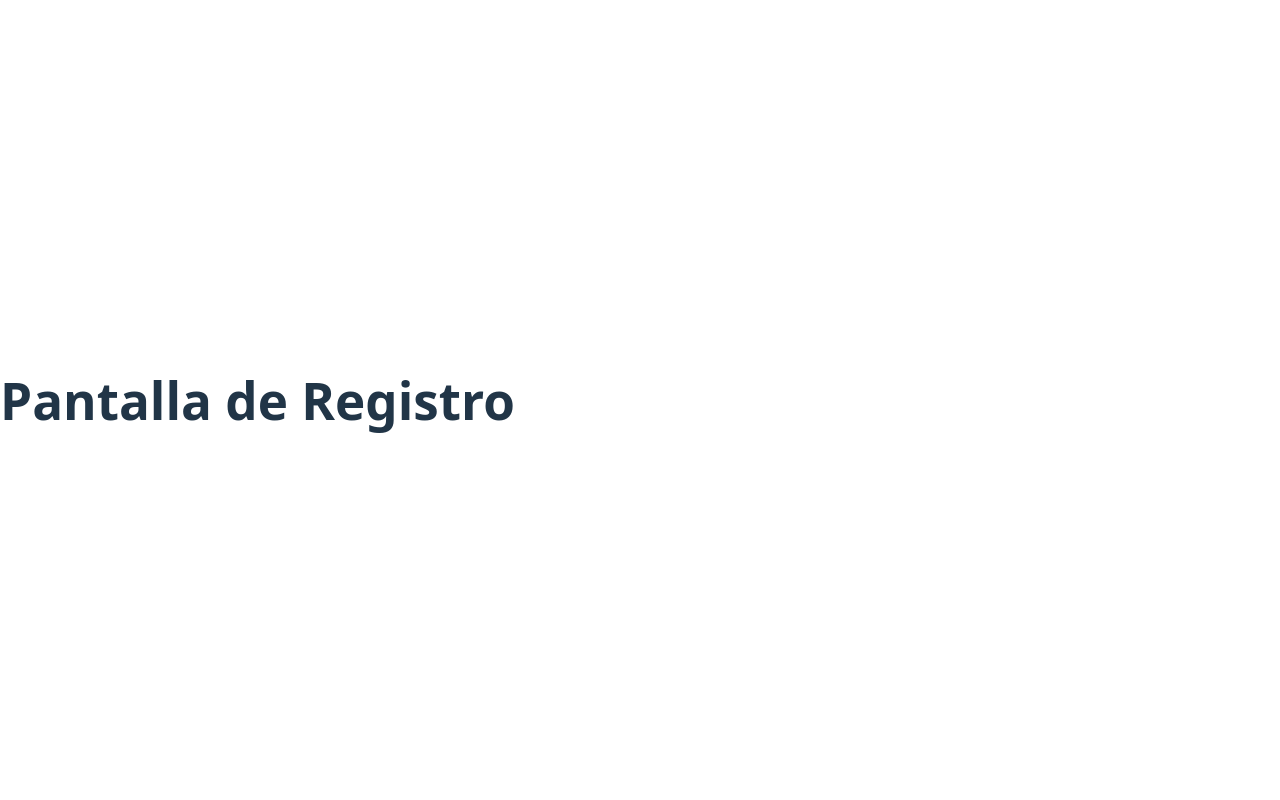
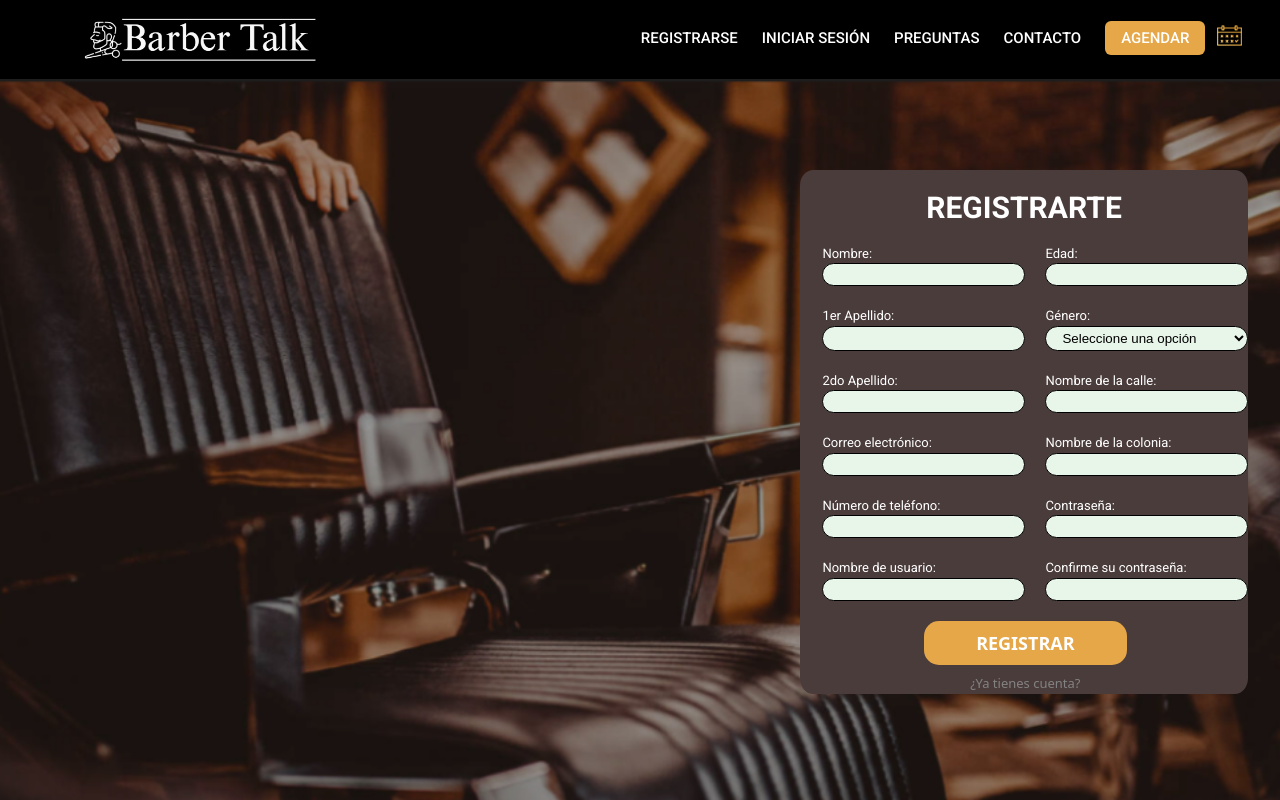
Before and after one commit to RaquelA3/barbertalk4, a React (Vite) app: page /registro in a window 1280 px wide. Built offline with nearby package versions, Linux system fonts and the light colour scheme.

Commit message:
Pantalla de Registro listo

```diff
--- a/index.html
+++ b/index.html
@@ -2,6 +2,7 @@
 <html lang="en">
   <head>
     <meta charset="UTF-8" />
+    <link href="https://fonts.googleapis.com/css2?family=Roboto:wght@100;200;300;400;500;600;700;800;900&display=swap" rel="stylesheet">
     <link rel="icon" type="image/ico" href="/faviconC.ico" />
     <meta name="viewport" content="width=device-width, initial-scale=1.0" />
     <title>Barber Talk</title>
--- a/src/components/Navbar.css
+++ b/src/components/Navbar.css
@@ -8,10 +8,9 @@
 
     position: fixed;
     top: 0;
-    left: 0;
     z-index: 999;
     font-family: 'Roboto';
-    font-size: 12px;
+    font-size: 10px;
     font-weight: 200;
 }
 
@@ -26,19 +25,30 @@
 }
 
 .logo img{
-    width: 200px;
+    width: 250px;
+    margin-left: 20%;
 }
 
 .nav-links{
     display: flex;
     gap: 1.5rem;
     list-style: none;
+    font-size: 15px;
+    font-family: 'Roboto';
+    margin-left: 0%
 }
 
 .nav-links a{
     color: white;
     text-decoration: none;
     font-weight: 500;
+    line-height: 1;
+    transition: color 0.3s ease, transform 0.2s ease;
+}
+
+.nav-links a:hover{
+    color: #E6A749;
+    transform: scale(1.05);
 }
 
 .boton-agendar{
@@ -47,11 +57,24 @@
     padding: 0.5rem 1rem;
     border-radius: 6px;
     font-weight: bold;
+    cursor: pointer;
+    transition: background-color 0.3s ease;
 }
 
-/* Fuente personalizada */
-@font-face {
-  font-family: "Roboto";
-  src: url(fonts/RobotoSlab-Black.ttf) format("truetype");
-  font-weight: 200;
+.boton-agendar:hover{
+    background-color: rgb(255, 255, 255);
+    color: #E6A749;
 }
+
+.boton-agendar:active{
+    background-color: rgb(255, 255, 255);
+    color: #E6A749;
+    transform: scale(0.97);
+}
+
+
+.calendario{
+    width: 25px;
+    margin-left: -50%;
+    margin-top: -15%;
+}
--- a/src/components/Navbar.jsx
+++ b/src/components/Navbar.jsx
@@ -5,15 +5,19 @@ function Navbar() {
   return (
      <nav className='navbar-encabezado'>
         <div className='logo'>
-             <img src='/public/img/Encabezado.png' alt='Logo encabezado'></img>
+             <img src='/img/Encabezado.png' alt='Logo encabezado'></img>
         </div>
 
         <ul className='nav-links'>
-            <li><a href='/registro'>REGISTRO</a></li>
+            <li><a href='/registro'>REGISTRARSE</a></li>
             <li><a href='/iniciosesion'>INICIAR SESIÓN</a></li>
             <li><a href='/preguntas'>PREGUNTAS</a></li>
             <li><a href='/contacto'>CONTACTO</a></li>
-            <li><a className='boton-agendar' href='/agendarCita'>AGENDAR <span>📅</span></a></li>
+            <li><a className='boton-agendar' href='/agendarCita'>AGENDAR </a></li>
+
+            <a href='/agendarCita'><img src="/img/calendario.png" alt="Logo calendario" className="calendario" /></a>
+
+
         </ul>
      </nav>
   );
--- a/src/pages/registro.jsx
+++ b/src/pages/registro.jsx
@@ -1,5 +1,98 @@
+import '../styles/registro.css';
+import Navbar from '../components/Navbar';
+
 function Registro() {
-  return <h1>Pantalla de Registro</h1>;
+  return(
+    <div className='container2'>
+       {/* Aqui puse el encabezado */}
+       <Navbar/>
+
+       <div className='cuadro-registro'>
+         <div className='encabezado'>
+             <h1>REGISTRARTE</h1>
+         </div>
+
+         <form>
+          <div className="grid-formulario">
+            <div className='campo-formulario'>
+              <label htmlFor='nombre'>Nombre:</label>
+              <input type='text' id='nombre' name='nombre' required />
+            </div>
+
+            <div className='campo-formulario'>
+              <label htmlFor='edad'>Edad:</label>
+              <input type='number' id='edad' name='edad' />
+            </div>
+
+            <div className='campo-formulario'>
+              <label htmlFor='apellido1'>1er Apellido:</label>
+              <input type='text' id='apellido1' name='apellido1' required />
+            </div>
+
+            <div className='campo-formulario'>
+              <label htmlFor='genero'>Género:</label>
+              <select id='genero' name='genero'>
+                <option value="">Seleccione una opción</option>
+                <option value="1">Masculino</option>
+                <option value="2">Femenino</option>
+                <option value="3">Otro</option>
+                <option value="4">Prefiero no decirlo</option>
+              </select>
+            </div>
+
+            <div className='campo-formulario'>
+              <label htmlFor='apellido2'>2do Apellido:</label>
+              <input type='text' id='apellido2' name='apellido2' required />
+            </div>
+
+            <div className='campo-formulario'>
+              <label htmlFor='calle'>Nombre de la calle:</label>
+              <input type='text' id='calle' name='calle' required />
+            </div>
+
+            <div className='campo-formulario'>
+              <label htmlFor='correo'>Correo electrónico:</label>
+              <input type='email' id='correo' name='correo' required />
+            </div>
+
+            <div className='campo-formulario'>
+              <label htmlFor='colonia'>Nombre de la colonia:</label>
+              <input type='text' id='colonia' name='colonia' required />
+            </div>
+
+            <div className='campo-formulario'>
+              <label htmlFor='telefono'>Número de teléfono:</label>
+              <input type='number' id='telefono' name='telefono' required />
+            </div>
+
+
+            <div className='campo-formulario'>
+              <label htmlFor='contraseña'>Contraseña:</label>
+              <input type='password' id='contraseña' name='contraseña' required />
+            </div>
+
+            <div className='campo-formulario'>
+              <label htmlFor='apodo'>Nombre de usuario:</label>
+              <input type='text' id='apodo' name='apodo' required />
+            </div>
+
+            <div className='campo-formulario'>
+              <label htmlFor='contraseña2'>Confirme su contraseña:</label>
+              <input type='password' id='contraseña2' name='contraseña2' required />
+            </div>
+
+            <button type='submit' className='boton-registrar'>REGISTRAR</button>
+            <br></br>
+
+             <div className='cuenta'>
+                <a href='/iniciosesion'>¿Ya tienes cuenta?</a>
+             </div>
+
+          </div>
+        </form>
+       </div>
+    </div>
+   );
 }
 
 export default Registro;
--- a/src/styles/inicio.css
+++ b/src/styles/inicio.css
@@ -1,5 +1,7 @@
+@import url('https://fonts.googleapis.com/css2?family=Roboto&display=swap');
+
 .container{
-    background-image: url('/public/img/Fondo-Encabezado.png');
+    background-image: url('/img/Fondo-Encabezado.png');
     background-size: cover;
     background-position: center;
     color: white;
@@ -19,25 +21,48 @@
 
 .subtitulos{
     max-width: 600px;
+    margin-top: 10%;
 }
 
 .subtitulos h2{
     color: #E6A749;
-    font-size: 2.5rem;
+     font-family: sans-serif;
+    font-size: 40px;
     font-weight: 100;
     margin-bottom: 0.5rem;
+    margin-left: -50%;
+    margin-top: -15%;
 }
 
 .subtitulos p{
-    font-size: 1.2rem;
-    margin-bottom: 1.5rem;
+    font-size: 30px;
+    margin-left: -50%;
+    margin-top: 0%;
+    width: 100%;
+    font-family: 'Roboto';
+    font-weight: 700;
 }
 
 .boton-agendarSub{
     background-color: #E6A749;
-    color: white;
-    padding: 1rem 2rem;
+    color: black;
+    padding: 1rem 4rem;
     border-radius: 8px;
+    text-decoration: none;
+    margin-left: -50%;
     font-weight: bold;
-    text-decoration: none;
+    font-family: 'Roboto';
+    cursor: pointer;
+    transition: background-color 0.3s ease;
 }
+
+.boton-agendarSub:hover{
+    background-color: black;
+    color: #E6A749;
+}
+
+.boton-agendarSub:active{
+    background-color: black;
+    color: #E6A749;
+    transform: scale(0.97);
+}
--- /dev/null
+++ b/src/styles/registro.css
@@ -0,0 +1,105 @@
+@import url('https://fonts.googleapis.com/css2?family=Roboto&display=swap');
+
+.container2 {
+    background-image: url('/img/FondoRegistro.png');
+    background-size: cover;
+    background-position: center 25%;
+    color: white;
+    position: relative;
+    background-repeat: no-repeat;
+    background-attachment: fixed;
+    width: 100vw;
+    height: 100vh;
+    display: flex;
+    flex-direction: column;
+    justify-content: center;
+    align-items: center;
+}
+
+.cuadro-registro{
+    background-color: #4B3C3C;
+    width: 35%;
+    border-radius: 3%;
+    margin-left: 60%;
+    margin-top: 5%;
+}
+
+h1{
+    font-family: 'Roboto';
+    align-items: center;
+    text-align: center;
+    font-size: 30px;
+}
+
+.grid-formulario {
+    display: grid;
+    grid-template-columns: 1fr 1fr; /* dos columnas iguales */
+    gap: 20px; /* espacio entre campos */
+    margin-left: 5%;
+    margin-right: 5%;
+}
+
+.grid-formulario label{
+    font-family: 'Roboto';
+    font-size: 13px;
+}
+
+.grid-formulario input{
+    flex: 2;
+    padding: 3px 12px;
+    border: 1px solid;
+    border-radius: 15px;
+    background-color: #e8f5e9;
+}
+
+.grid-formulario select{
+    flex: 2;
+    padding: 3px 12px;
+    border: 1px solid;
+    border-radius: 15px;
+    background-color: #e8f5e9;
+    color: black;
+}
+
+.campo-formulario {
+    display: flex;
+    flex-direction: column;
+}
+
+.boton-registrar{
+    display: block;
+    width: 100%;
+    padding: 10px;
+    background-color: #E6A749;
+    color: white;
+    border: none;
+    border-radius: 15px;
+    font-size: 18px;
+    font-weight: bold;
+
+    margin-left: 50%;
+    cursor: pointer;
+    transition: background-color 0.3s;
+}
+
+.boton-registrar:hover{
+    background-color: black;
+    color: #E6A749;
+}
+
+.cuenta {
+    text-align: center;
+    margin-top: -15px;
+    margin-left: 50%;
+    width: 100%;
+}
+
+.cuenta a {
+    color: #838282;
+    text-decoration: none;
+    font-size: 13px;
+}
+
+.cuenta a:hover{
+    color: white;
+}
```
Also changed, not shown: public/img/FondoRegistro.png (added), public/img/calendario.png (added).
